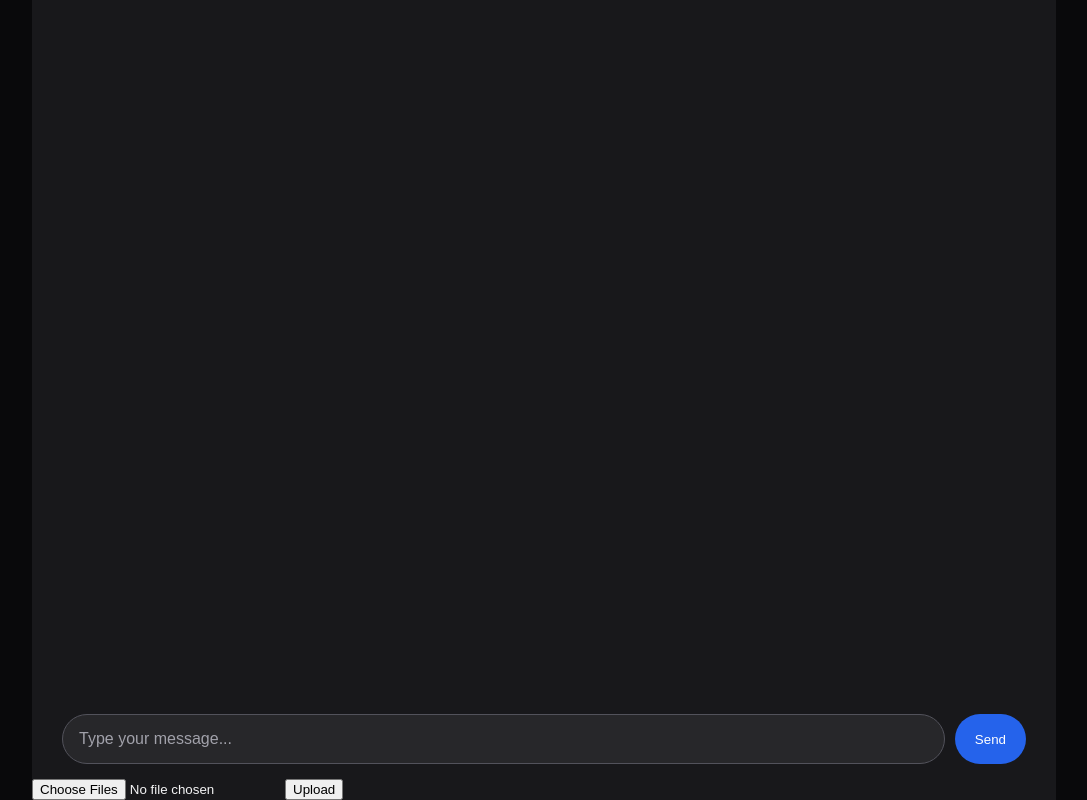
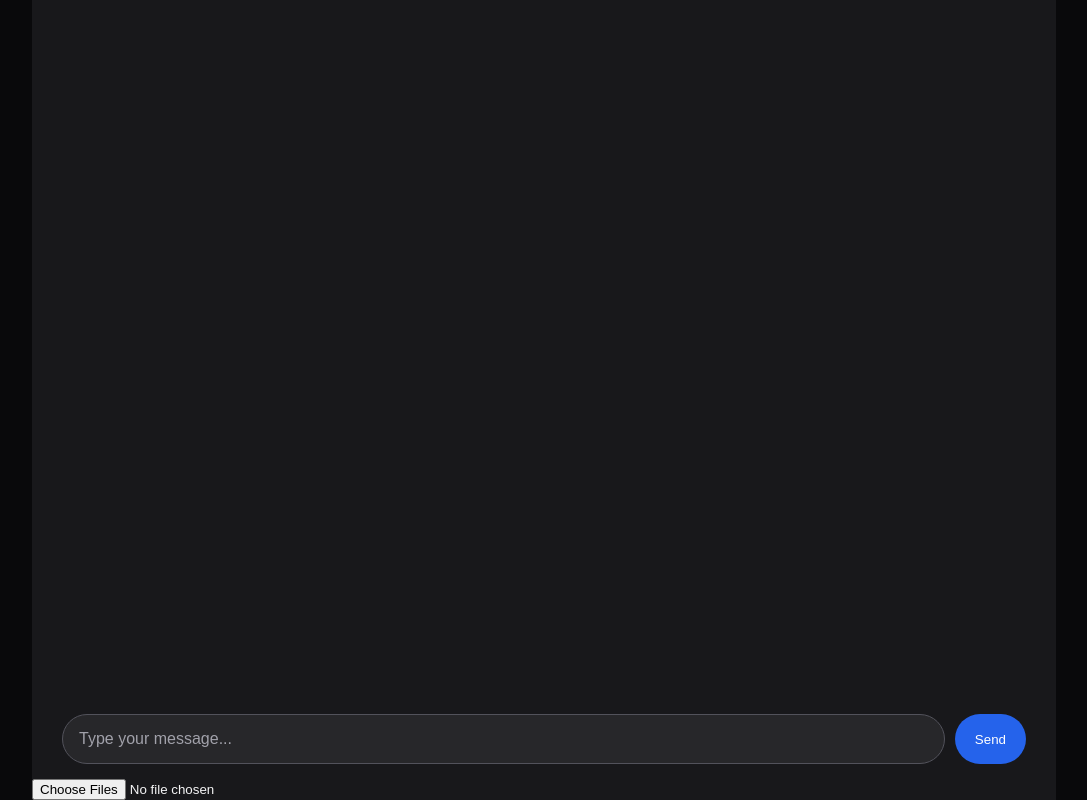
Before and after one commit to Harjas6/chatbot, a React (Vite) app in the folder frontend/: page / in a window 1280 px wide. Shown: the whole page, without its empty margins (96-1183 px from the left). Built offline with nearby package versions, Linux system fonts and the light colour scheme.

Commit message:
Refactor button to submit on change

```diff
--- a/frontend/src/components/FileUpload.tsx
+++ b/frontend/src/components/FileUpload.tsx
@@ -1,28 +1,28 @@
-import { type SubmitEvent } from "react";
+import { type ChangeEvent } from "react";
 
 type FileInputProps = {
 	onUpload: (files: File[]) => void;
 	disabled: boolean;
 };
 export function FileUpload({ onUpload, disabled }: FileInputProps) {
-	function handleSubmit(e: SubmitEvent) {
+	function handleChange(e: ChangeEvent<HTMLInputElement>) {
 		e.preventDefault();
-		const form = e.currentTarget as HTMLFormElement;
-		const fileInput = form.elements[0] as HTMLInputElement;
-		const files = Array.from(fileInput.files ?? []);
+		const files = Array.from(e.currentTarget.files ?? []);
 		if (files.length > 0) {
 			onUpload(files);
 		}
+		e.currentTarget.value = "";
 	}
 
 	return (
 		<div className="file-upload">
-			<form onSubmit={handleSubmit}>
-				<input type="file" accept=".pdf" multiple disabled={disabled} />
-				<button type="submit" disabled={disabled}>
-					Upload
-				</button>
-			</form>
+			<input
+				type="file"
+				accept=".pdf"
+				multiple
+				disabled={disabled}
+				onChange={handleChange}
+			/>
 		</div>
 	);
 }
```
